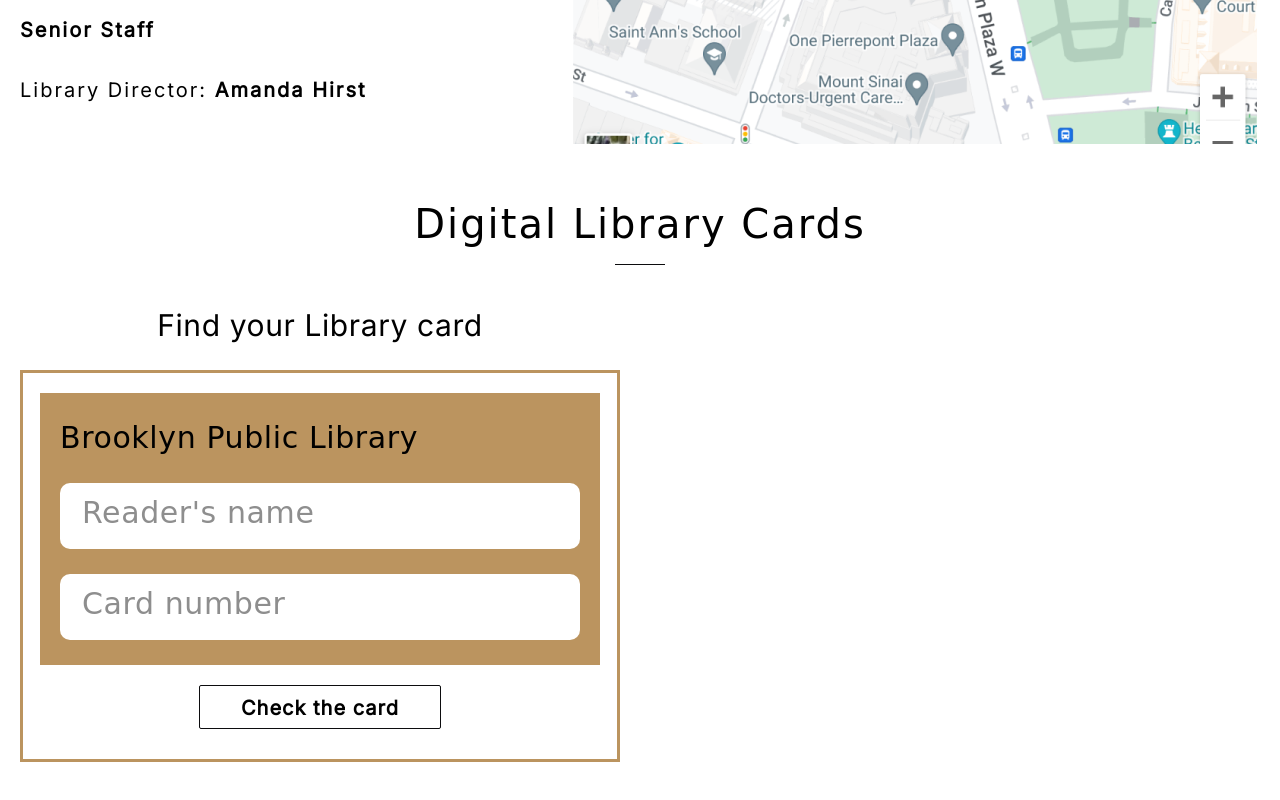
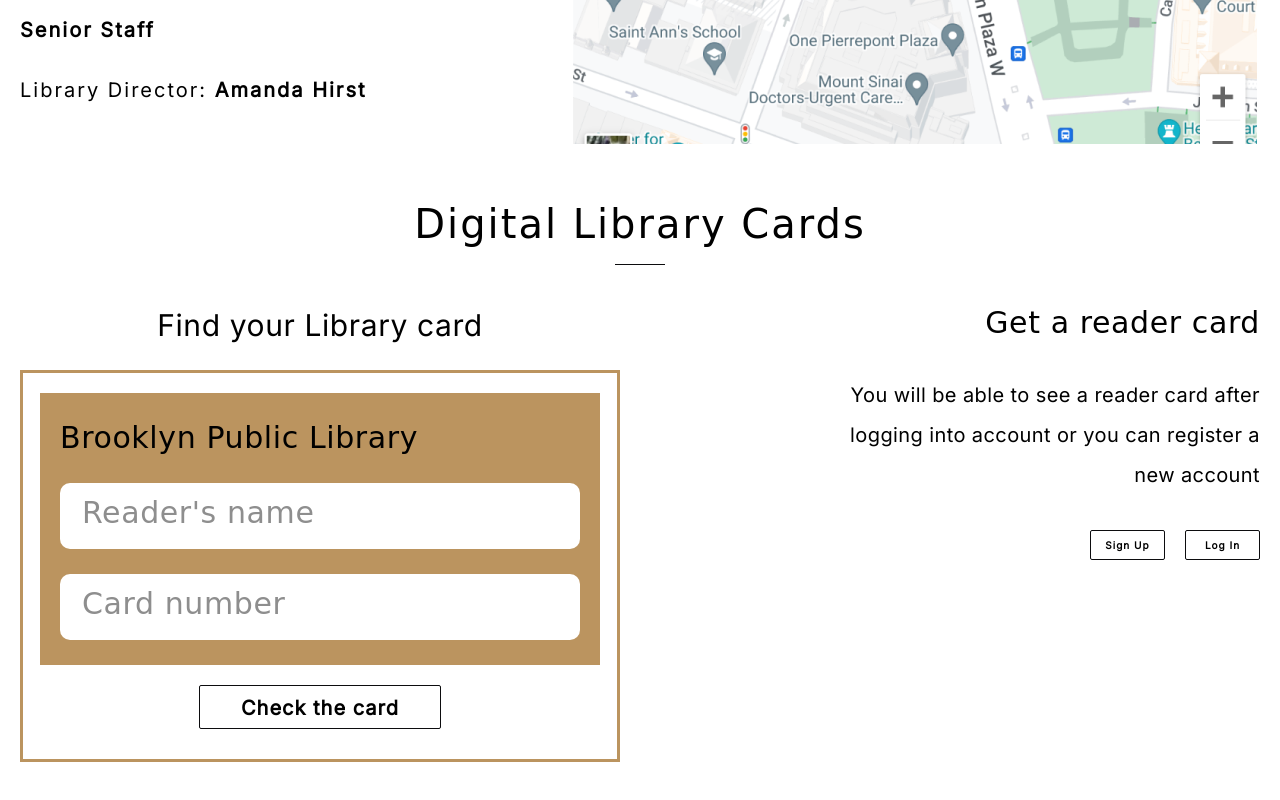
Before and after one commit to IamBigBobby/library, a plain HTML site: page index.html in a window 1280 px wide. Shown: the part 5385-6185 px from the top of the page. Drawn offline with Linux system fonts and the light colour scheme; a web font is replaced by a local one.

Commit message:
feat: add complete digital library cards section

```diff
--- a/index.html
+++ b/index.html
@@ -231,7 +231,14 @@
               <button class="button button_library-card">Check the card</button>
             </div>
           </div>
-          <div class="digital-library-cards__get-card"></div>
+          <div class="digital-library-cards__get-card">
+            <div class="digital-library-cards__info-title">Get a reader card</div>
+            <div class="digital-library-cards__info">You will be able to see a reader card after logging into account or you can register a new account</div>
+            <div class="digital-library-cards__buttons-container">
+              <button class="button button_sign-up">Sign Up</button>
+              <button class="button button_log-in">Log In</button>
+            </div>
+          </div>
         </div>
       </div>
     </section>
--- a/src/styles/sass/components/_buttons.scss
+++ b/src/styles/sass/components/_buttons.scss
@@ -42,3 +42,11 @@
   @include font($size: 2rem, $height: normal, $weight: 700);
   letter-spacing: 1px;
 }
+
+.button_sign-up, .button_log-in{
+  width: 75px;
+  padding: 8px 0px;
+  @extend %font-inter;
+  @include font($size: 1rem, $height: normal, $weight: 700);
+  letter-spacing: 1px;
+}
--- a/src/styles/sass/layouts/_digital-library-cards.scss
+++ b/src/styles/sass/layouts/_digital-library-cards.scss
@@ -4,3 +4,29 @@
   margin-top: 40px;
   margin-bottom: 40px;
 }
+
+.digital-library-cards__get-card{
+  display: flex;
+  flex-direction: column;
+  text-align: right;
+  gap: 35px;
+}
+
+.digital-library-cards__info-title{
+  @extend %font-forum;
+  @include font($size: 3rem, $height: normal);
+  letter-spacing: 0.6px;
+}
+
+.digital-library-cards__info{
+  width: 456px;
+  @extend %font-inter;
+  @include font($size: 2rem, $height: 4rem);
+  letter-spacing: 0.4px;
+}
+
+.digital-library-cards__buttons-container{
+  display: flex;
+  justify-content: flex-end;
+  gap: 20px
+}
```
Also changed, not shown: src/styles/css/style.css, 1 other file.
